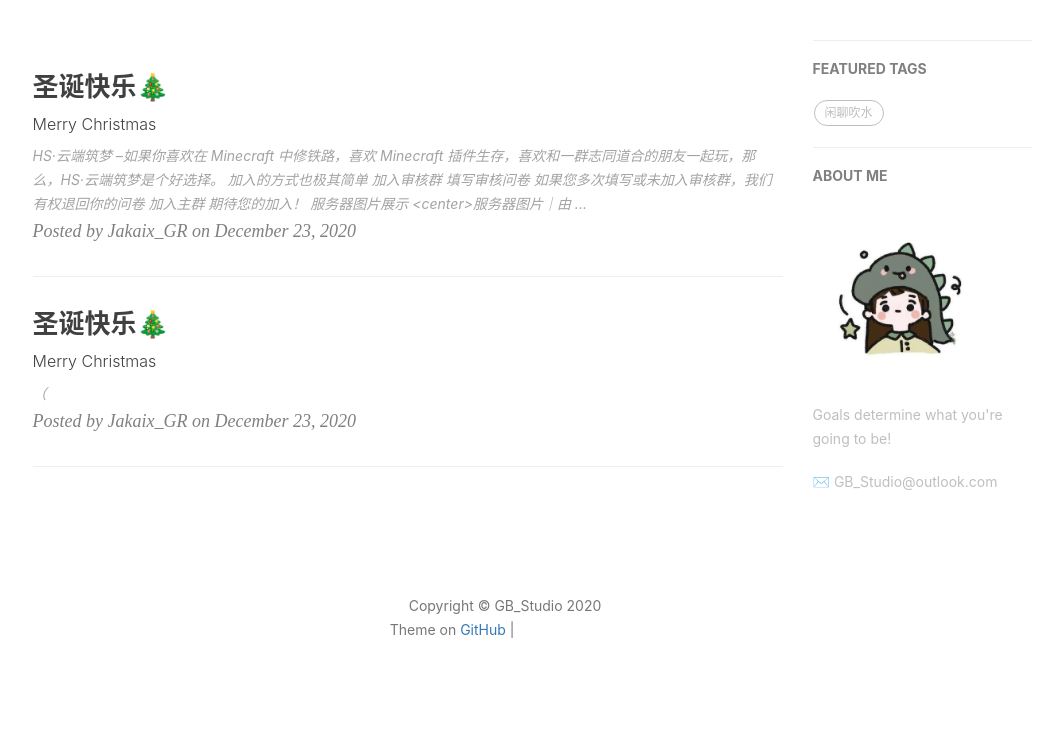
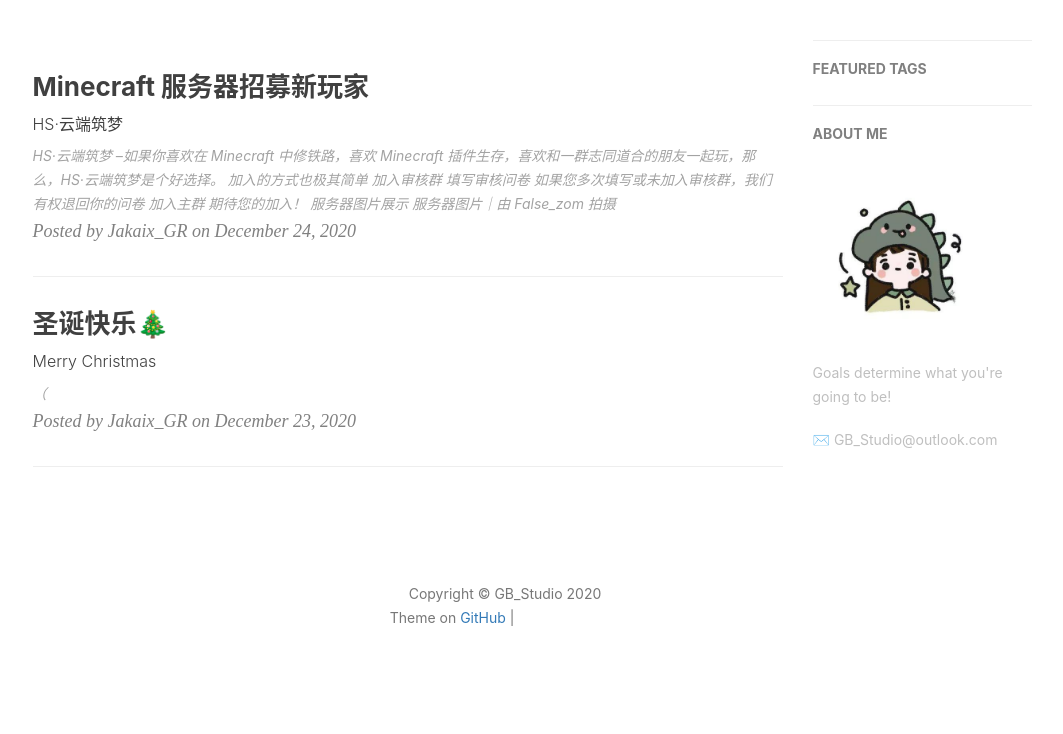
Before and after one commit to JakaixGR/JakaixGR.github.io, a Jekyll site: the page built from index.html, in a window 1280 px wide. Shown: the part 418-1152 px from the top of the page, without its empty margins (135-1198 px from the left). Built offline with Jekyll 4.4.1, drawn with Linux system fonts in a browser that asks for light colours; nearby versions of some CDN libraries; the list of posts is cut into pages by our own code; comment, search, counter and statistics services are not loaded; grey boxes are pictures that could not be loaded.

Commit message:
Update 2020-12-24-MCHS.md

````diff
--- a/_posts/2020-12-24-MCHS.md
+++ b/_posts/2020-12-24-MCHS.md
@@ -1,13 +1,13 @@
 ---
 layout:     post
-title:      圣诞快乐🎄
-subtitle:   Merry Christmas
-date:       2020-12-23
+title:      Minecraft 服务器招募新玩家
+subtitle:   HS·云端筑梦
+date:       2020-12-24
 author:     Jakaix_GR
-header-img: img/the-first.png
+header-img: img/Minecraft.png
 catalog:   true
 tags:
-    - 闲聊吹水
+    - Minecraft
 ---
 
 ## HS·云端筑梦
@@ -30,8 +30,4 @@
 
 [![r2i4Rs.png](https://s3.ax1x.com/2020/12/24/r2i4Rs.png)](https://imgchr.com/i/r2i4Rs)
 
-
-
-```html
-<center>服务器图片｜由 False_zom 拍摄</center>
-```
+<center> 服务器图片｜由 False_zom 拍摄 </center>
````
